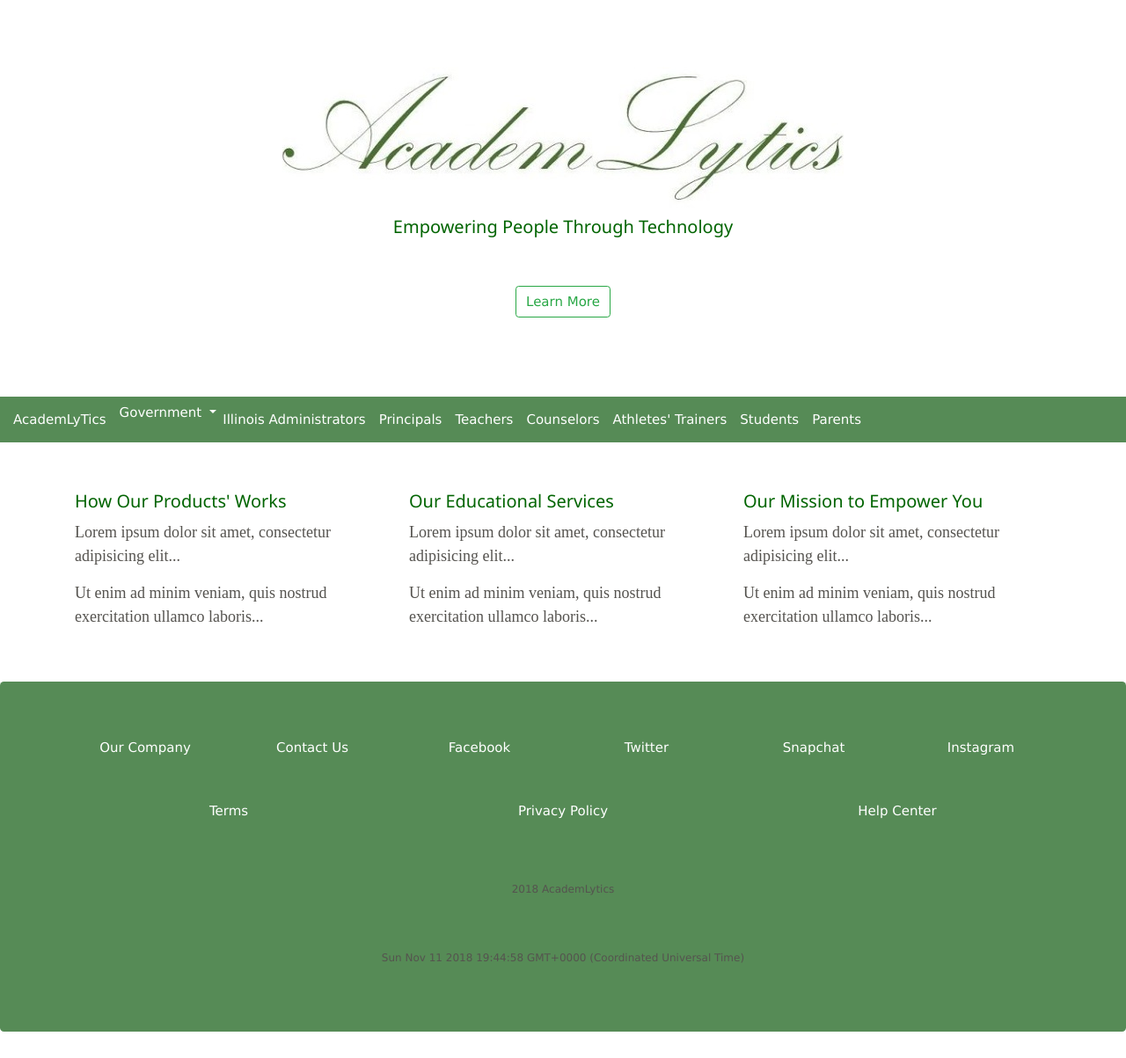
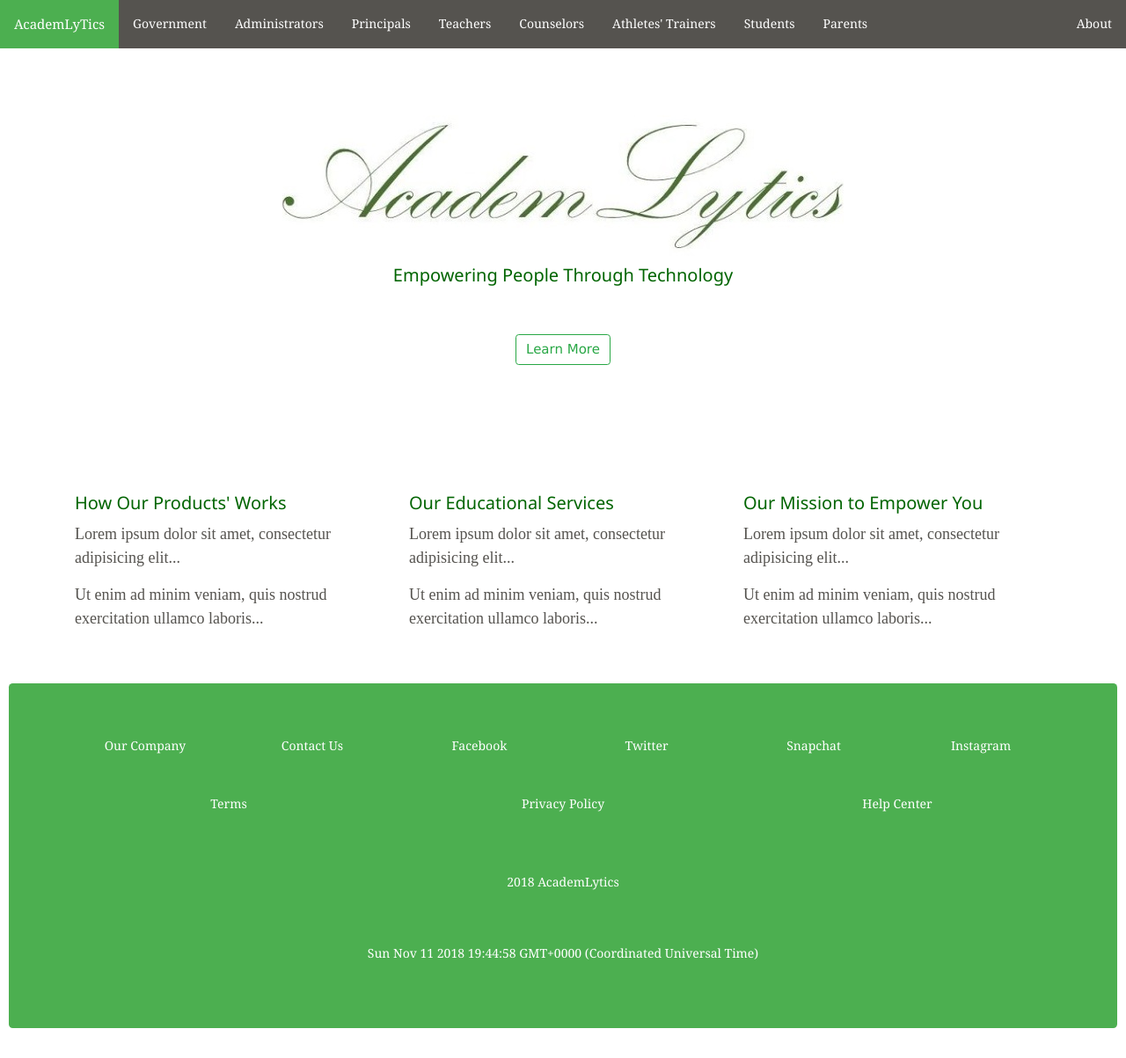
Before and after one commit to PebblesFaith/AcademLyTics.com, a plain HTML site: page index1.html in a window 1280 px wide. Shown: the whole page at 88% size. Drawn offline with nearby package versions, Linux system fonts and the light colour scheme.

Commit message:
Reformated AcademLytics HMTL homepage.

```diff
--- a/app1.css
+++ b/app1.css
@@ -1,30 +1,46 @@
-a:link {
-    color: #ffffff;
-    font-size: 15px;
-    background-color: transparent;
-    text-decoration: none;
-}
-a:visited {
-    color: #55534f;
-    font-size: 15px;
-    background-color: transparent;
-    text-decoration: none;
-}
-a:hover {
-    color: #006400;
-    font-size: 15px;
-    background-color: transparent;
-    text-decoration: underline;
-}
-a:active {
-    font-size: 15px;
-    color: yellow;
-    background-color: transparent;
-    text-decoration: underline;
+body {margin: 0;}
+
+ul.topnav {
+    list-style-type: none;
+    margin: 0;
+    padding: 0;
+    overflow: hidden;
+    background-color:  #55534f;
 }
 
-div.row {
-    font-size: 18px;
+ul.topnav li {float: left;}
+
+ul.topnav li a {
+    display: block;
+    color: white;
+    text-align: center;
+    padding: 16px 16px;
+    text-decoration: none;
+    font-size: 14px;
+    font-family: Cambria, Cochin, Georgia, Times, 'Times New Roman', serif;
+}
+
+ul.topnav li a:hover:not(.active) {background-color:  #4CAF50;}
+
+ul.topnav li a.active {background-color: #4CAF50;}
+
+ul.topnav li.right {float: right;}
+
+@media screen and (max-width: 600px){
+    ul.topnav li.right,
+    ul.topnav li {float: none;}
+}
+
+div.col-sm-2 {
+    color: #ffffff;
+    font-size: 14px;
+    font-family: Cambria, Cochin, Georgia, Times, 'Times New Roman', serif;
+}
+
+div.col-sm-4 {
+    color: #ffffff;
+    font-size: 14px;
+    font-family: Cambria, Cochin, Georgia, Times, 'Times New Roman', serif;
 }
 
 h6 {
@@ -38,24 +54,22 @@ h4 {
 
 }
 
-a {
-    font-size: 15px;
-
-}
 
 p.p-size {
-    color: #55534f;
+    color:  #55534f;
     font-size: 18px;
     font-family: 'Times New Roman', Times, serif;
 
 }
 
 p.footerp1 {
-    font-size: 12px;
-    color: #55534f;
+    font-size: 14px;
+    color: #ffffff;
+    font-family: Cambria, Cochin, Georgia, Times, 'Times New Roman', serif;
 }
 
 p.footerp2 {
-    font-size: 12px;
-    color: #55534f;
+    font-size: 14px;
+    color: #ffffff;
+    font-family: Cambria, Cochin, Georgia, Times, 'Times New Roman', serif;
 }
--- a/index1.html
+++ b/index1.html
@@ -14,9 +14,26 @@
     <link rel="stylesheet" type="text/css" href="app1.css">
 
     <script src="app1.js" type="application/javascript"></script>
+
+
+
 </head>
 
 <body onload="onLoad()">
+
+    <ul class="topnav">
+        <li><a class="active" href="file:///C:/Users/sarai/Documents/AcademLyTics.com/index1.html"  style="font-size: 15px">AcademLyTics</a></li>
+        <li><a href="#news">Government</a></li>
+        <li><a href="#contact">Administrators</a></li>
+        <li><a href="#contact">Principals</a></li>
+        <li><a href="#contact">Teachers</a></li>
+        <li><a href="#contact">Counselors</a></li>
+        <li><a href="#contact">Athletes' Trainers</a></li>
+        <li><a href="#contact">Students</a></li>
+        <li><a href="#contact">Parents</a></li>
+        <li class="right"><a href="#about">About</a></li>
+    </ul>
+    <div style="padding:0 10px;">
 
         <div class="jumbotron text-center" style="background-color: #ffffff">
             <div style="margin-bottom:0">
@@ -28,54 +45,6 @@
 
             </div>
         </div>
-
-    <nav class="navbar navbar-expand-sm" style="background-color: #568b56">
-        <a class="navbar-brand" href="file:///C:/Users/sarai/Documents/AcademLyTics.com/index1.html">AcademLyTics</a>
-        <button class="navbar-toggler" type="button" data-toggle="collapse" data-target="#collapsibleNavbar"
-            aria-expand="false">
-            <span class="navbar-toggler-icon"></span>
-        </button>
-        <div class="collapse navbar-collapse" id="collapsibleNavbar">
-            <ul class="navbar-nav">
-                <li class="nav-item">
-
-                <li class="dropdown">
-                    <a class="dropdown-toggle" data-toggle="dropdown" href="#">Government <span class="caret"></span></a>
-                    <ul class="dropdown-menu">
-                        <li><a href="#">Page 1-1</a></li>
-                        <li><a href="#">Page 1-2</a></li>
-                        <li><a href="#">Page 1-3</a></li>
-                    </ul>
-                </li>
-
-
-
-
-                <li class="nav-item">
-                    <a class="nav-link" href="#">Illinois Administrators </a>
-                </li>
-                <li class="nav-item">
-                    <a class="nav-link" href="#">Principals </a>
-                </li>
-                <li class="nav-item">
-                    <a class="nav-link" href="#">Teachers </a>
-                </li>
-                <li class="nav-item">
-                    <a class="nav-link" href="#">Counselors </a>
-                </li>
-                <li class="nav-item">
-                    <a class="nav-link" href="#">Athletes' Trainers </a>
-                </li>
-                <li class="nav-item">
-                    <a class="nav-link" href="#">Students </a>
-                </li>
-                <li class="nav-item">
-                    <a class="nav-link" href="#">Parents </a>
-                </li>
-            </ul>
-
-        </div>
-    </nav>
 
         <br>
         <br>
@@ -103,7 +72,7 @@
         <br>
         <br>
 
-    <div class="jumbotron text-center" style="background-color: #568b56">
+        <div class="jumbotron text-center" style="background-color: #4caf50">
             <div style="margin-bottom:0">
                 <footer class="container-fluid">
                     <div class="footer-main">
```
Also changed, not shown: index.html (+2 -0 lines). Lines whose indentation alone changed are shown as unchanged.
